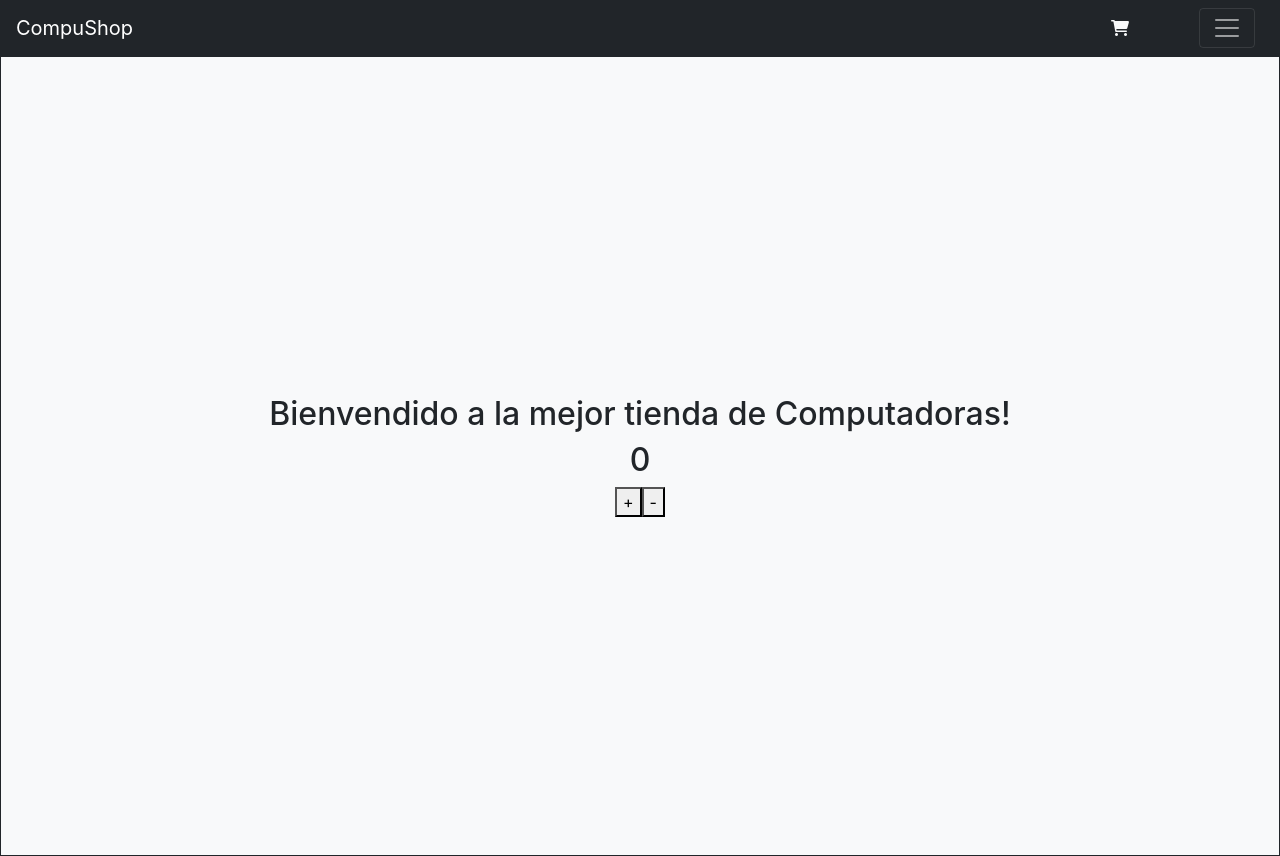
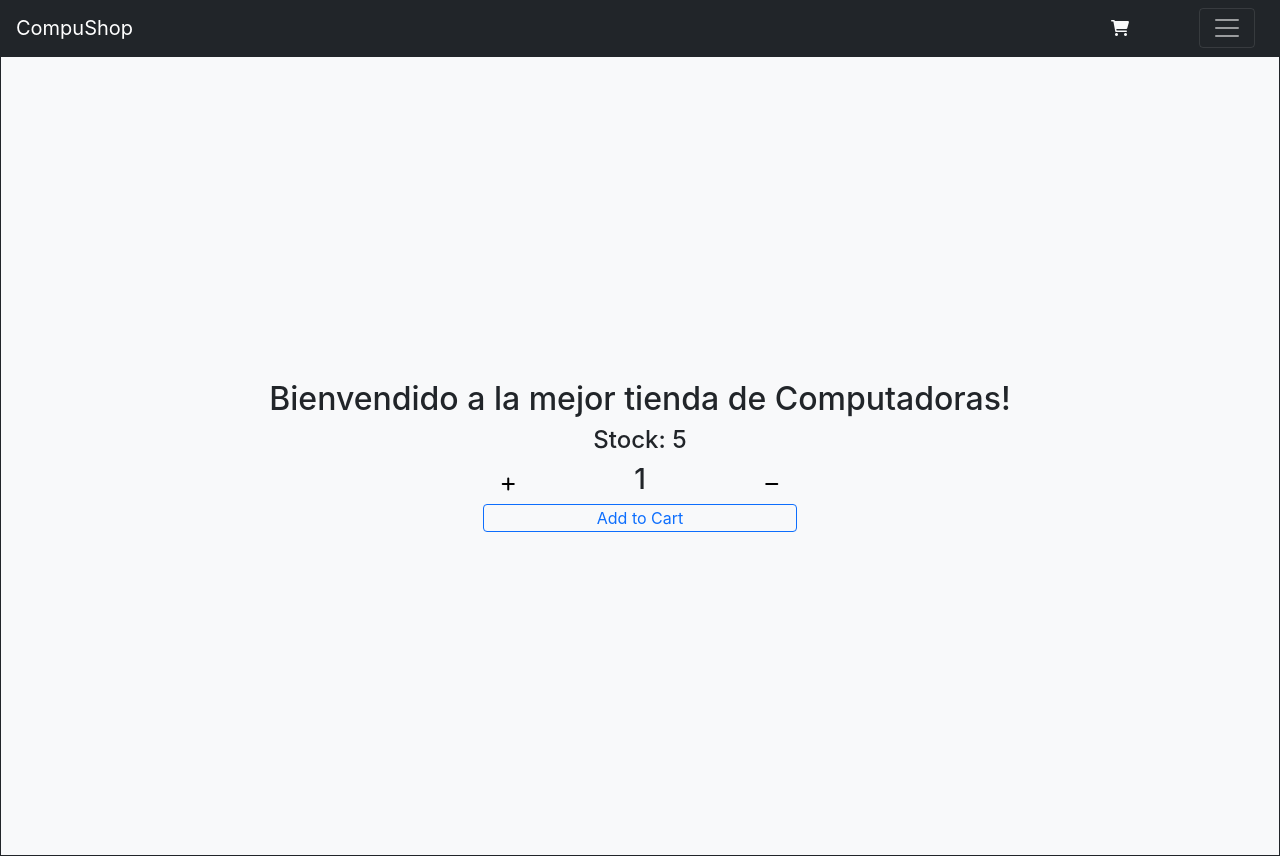
Before and after one commit to lucaslera91/ecomerce-Lera, a React (Create React App) app: page / in a window 1280 px wide. Built offline with nearby package versions, Linux system fonts and the light colour scheme.

Commit message:
item count

```diff
--- /dev/null
+++ b/src/componentes/ItemCount.jsx
@@ -0,0 +1,41 @@
+import React from 'react'
+import PropTypes from 'prop-types'
+import react,{ useState } from "react";
+
+
+
+function ItemCount({stock, start}) {
+
+    const [contador, setContador] = useState(start);
+
+    const onAdd = () => {
+        if(contador < stock){
+            setContador(contador + 1)
+        }
+    }
+    const less = () => {
+        if(contador > start){
+            setContador(contador - 1)
+        }
+    }
+    return (
+        <div className="container-fluid">
+            <h4>Stock: {stock}</h4>
+            <div className="container-fluid d-flex justify-content-between w-25">
+                <button className="bg-light border-0" onClick={onAdd}><i className="fas fa-plus"></i></button>
+                <h3>{contador}</h3>
+                <button className="bg-light border-0" onClick={less}><i className="fas fa-minus"></i></button>
+            </div>
+            <div>
+                <button className="bg-light w-25 border border-primary rounded text-primary">Add to Cart</button>
+            </div>
+        </div>
+    )
+}
+
+ItemCount.propTypes = {
+
+}
+
+export default ItemCount;
+// <div className="container-fluid d-flex bg-danger flex-column">
--- a/src/componentes/ItemListContainer.jsx
+++ b/src/componentes/ItemListContainer.jsx
@@ -1,23 +1,24 @@
 import React from 'react'
 import { Children } from 'react'
 import react,{ useState } from "react";
+import ItemCount from './ItemCount';
+
+
+
 
 export default function ItemListContainer({greeting, Children}) {
 
     let containerHeight = "100vh"
-   const [contador, setContador] = useState(0);
+
+
+
     return (
 
         <div className="border border-dark bg-light d-flx align-content-center justify-content-center" style={{height:  containerHeight}}>
 
             <h2>{greeting}</h2>
-
-            <h2>{contador}</h2>
-
-
-            <button onClick={()=>setContador(contador+1)}>+</button>
-
-            <button onClick={()=> setContador(contador-1)}>-</button>
+            {Children}
+            <ItemCount stock={5} start={1} />
 
         </div>
     )
```
